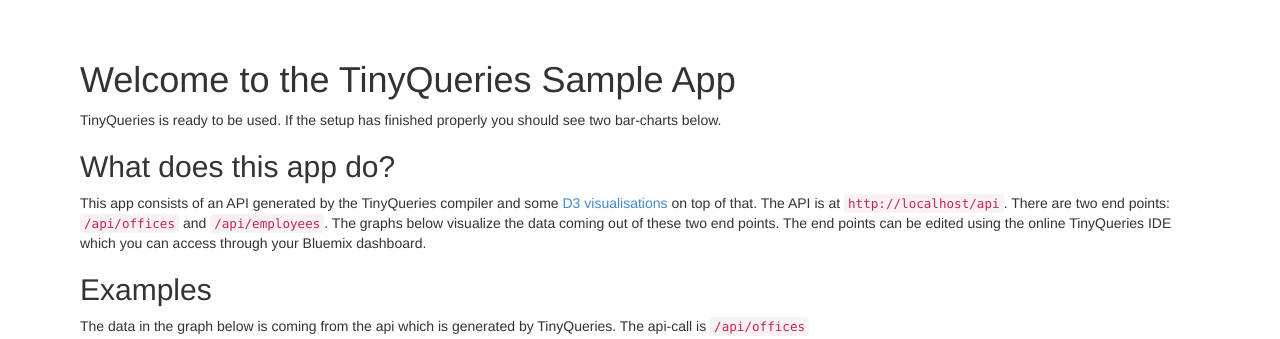
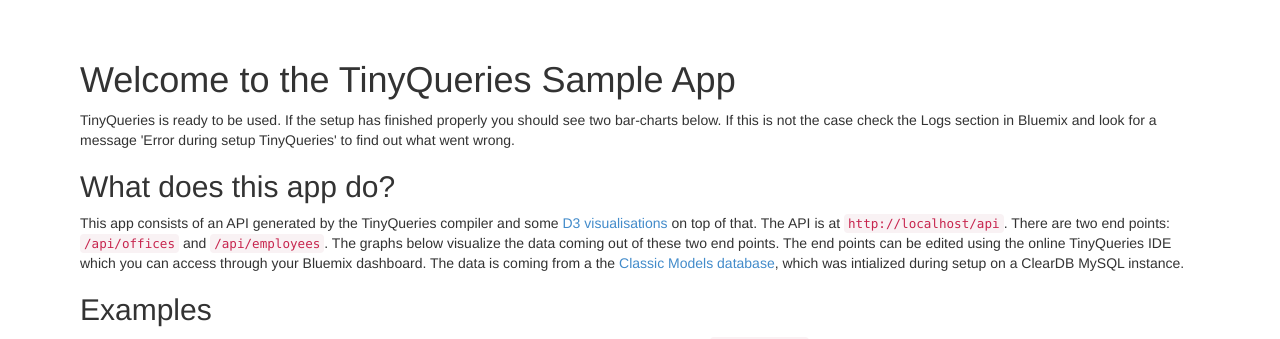
Before and after one commit to wdiesveld/cf-ex-tinyqueries, a PHP site: page / in a window 1280 px wide. Shown: the top 339 px of the page. Run offline with PHP 8.4, Linux system fonts and the light colour scheme.

Commit message:
Added extra doc

```diff
--- a/htdocs/index.php
+++ b/htdocs/index.php
@@ -21,6 +21,7 @@
 
 	<p>
 		TinyQueries is ready to be used. If the setup has finished properly you should see two bar-charts below.
+		If this is not the case check the Logs section in Bluemix and look for a message 'Error during setup TinyQueries' to find out what went wrong.
 	</p>
 
 	<h2>What does this app do?</h2>
@@ -31,6 +32,7 @@
 		There are two end points: <code>/api/offices</code> and <code>/api/employees</code>.
 		The graphs below visualize the data coming out of these two end points.
 		The end points can be edited using the online TinyQueries IDE which you can access through your Bluemix dashboard.
+		The data is coming from a the <a href="http://www.mysqltutorial.org/mysql-sample-database.aspx" target="_blank">Classic Models database</a>, which was intialized during setup on a ClearDB MySQL instance.
 	</p>
 
 
```
